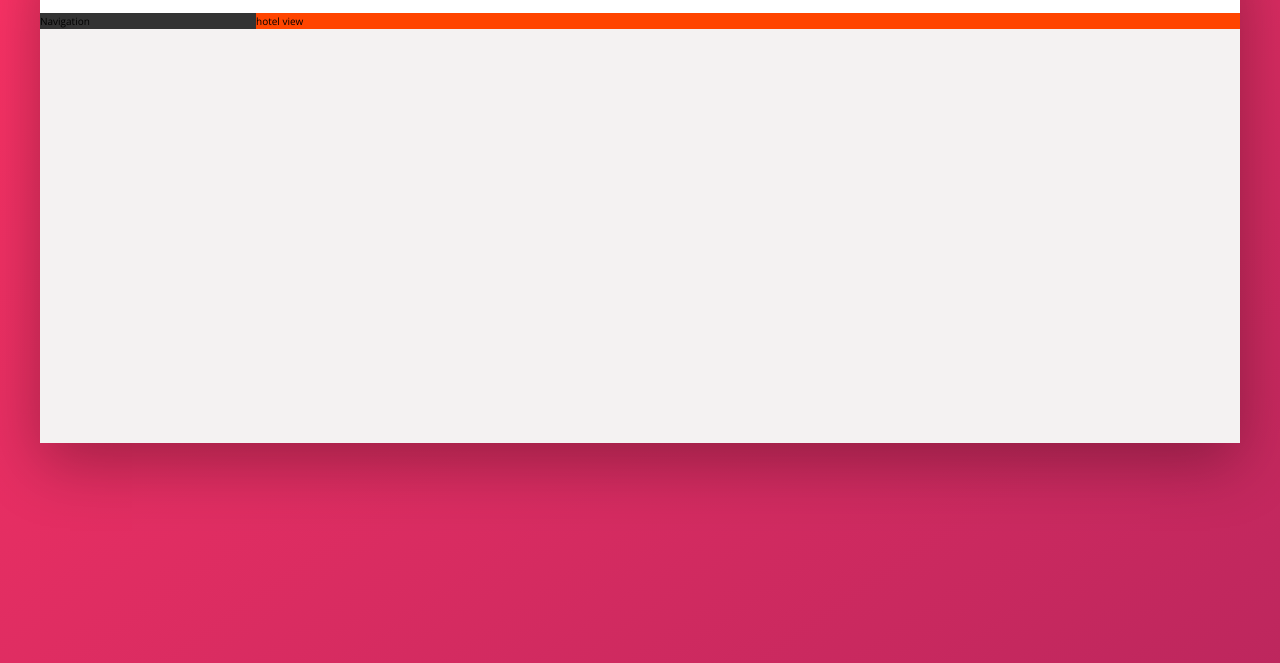
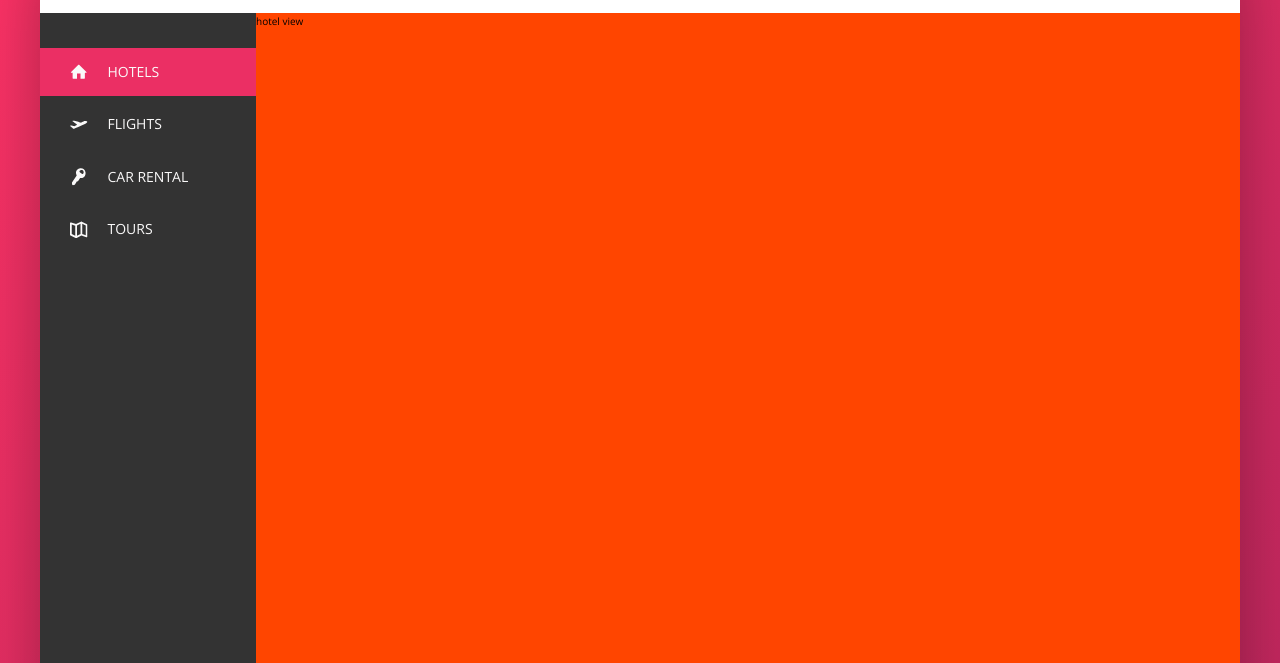
Before and after one commit to paulacarneiro/trillo, a website: page index.html in a window 1280 px wide. Shown: the part 137-800 px from the top of the page. Drawn offline with nearby package versions, Linux system fonts and the light colour scheme.

Commit message:
Create side navigation

```diff
--- a/index.html
+++ b/index.html
@@ -45,7 +45,43 @@
 
             <div class="content">
                 <nav class="sidebar">
-                    Navigation
+                    <ul class="side-nav">
+                        <li class="side-nav__item side-nav__item--active">
+                            <a href="" class="side-nav__link">
+                                <svg class="side-nav__icon">
+                                    <use xlink:href="img/sprite.svg#icon-home"></use>
+                                </svg>
+                                <span>Hotels</span>
+                            </a>
+                        </li>
+                        <li class="side-nav__item">
+                            <a href="" class="side-nav__link">
+                                <svg class="side-nav__icon">
+                                    <use xlink:href="img/sprite.svg#icon-aircraft-take-off"></use>
+                                </svg>
+                                <span>Flights</span>
+                            </a>
+                        </li>
+                        <li class="side-nav__item">
+                            <a href="" class="side-nav__link">
+                                <svg class="side-nav__icon">
+                                    <use xlink:href="img/sprite.svg#icon-key"></use>
+                                </svg>
+                                <span>Car rental</span>
+                            </a>
+                        </li>
+                        <li class="side-nav__item">
+                            <a href="" class="side-nav__link">
+                                <svg class="side-nav__icon">
+                                    <use xlink:href="img/sprite.svg#icon-map"></use>
+                                </svg>
+                                <span>Tours</span>
+                            </a>
+                        </li>
+                    </ul>
+                    <div class="legal">
+                        &copy; 2022 by Trillo. All rights reserved.
+                    </div>
                 </nav>
 
                 <main class="hotel-view">
--- a/sass/_components.scss
+++ b/sass/_components.scss
@@ -39,13 +39,14 @@
     }
   }
 
-  &__input:focus + &__button {
-    background-color: var(--color-grey-light-3);
-  }
+  // &__input:focus + &__button {
+  //   background-color: var(--color-grey-light-3);
+  // }
 
   &__button {
     border: none;
-    background-color: var(--color-grey-light-2);
+    // background-color: var(--color-grey-light-2);
+    background-color: inherit;
 
     &:focus {
       outline: none;
@@ -54,7 +55,6 @@
     &:active {
       transform: translateY(2px) ;
     }
-
   }
 
   &__icon {
@@ -65,7 +65,7 @@
 }
 
 /////////////////////////////////////////////
-// USER-NAVIGATION
+// USER NAVIGATION
 .user-nav {
   align-self: stretch;
   display: flex;
@@ -115,3 +115,73 @@
     margin-right: 1rem;
   }
 }
+
+/////////////////////////////////////////////
+// SIDE NAVIGATION
+.side-nav {
+  font-size: 1.4rem;
+  list-style: none;
+  margin-top: 3.5rem;
+
+  &__item {
+    position: relative;
+
+    &:not(:last-child) {
+      margin-bottom: .5rem;
+    }
+  }
+
+  &__item::before {
+    content: "";
+    position: absolute;
+    left: 0;
+    top: 0;
+    height: 100%;
+    width: 0.3rem;
+    background-color: var(--color-primary);
+    transform: scaleY(0);
+    transition: transform .2s,
+                width .4s cubic-bezier(1, 0, 0, 1) .2s,
+                background-color .1s;
+  }
+
+  &__item:hover::before,
+  &__item--active::before {
+    transform: scaleY(1);
+    width: 100%;
+  }
+
+  &__item:active::before {
+    background-color: var(--color-primary-light);
+  }
+
+  &__link:link,
+  &__link:visited {
+    color: var(--color-grey-light-1);
+    text-decoration: none;
+    text-transform: uppercase;
+    // display: block;s
+    padding: 1.5rem 3rem;
+    position: relative;
+    z-index: 10;
+
+    display: flex;
+    align-items: center;
+  }
+
+  &__icon {
+    height: 1.75rem;
+    width: 1.75rem;
+    margin-right: 2rem;
+    fill: currentColor;
+  }
+}
+
+/////////////////////////////////////////////
+// LEGAL
+.legal {
+  font-size: 1.2rem;
+  color: var(--color-grey-light-4);
+  text-align: center;
+  padding: 2.5rem;
+}
--- a/sass/_layout.scss
+++ b/sass/_layout.scss
@@ -25,10 +25,17 @@
 .sidebar {
   background-color: var(--color-grey-dark-1);
   flex: 0 0 18%;
+
+  display: flex;
+  flex-direction: column;
+  justify-content: space-between;
 }
 
 .hotel-view {
   background-color: #fff;
+  flex: 1;
+
+  //TEST
   background-color: orangered;
-  flex: 1;
+  height: 80rem;
 }
```
Also changed, not shown: css/style.css.
